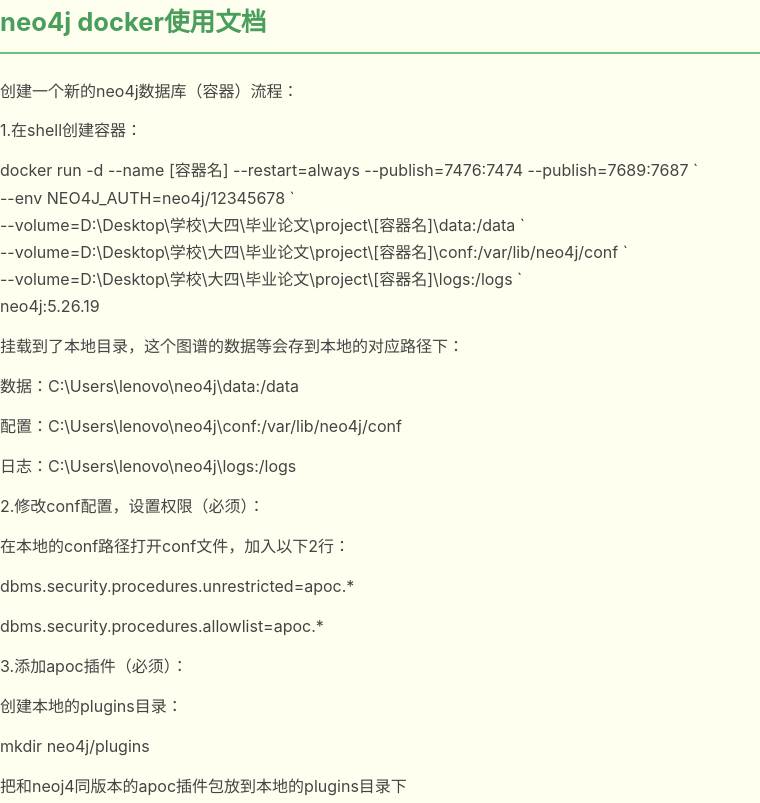
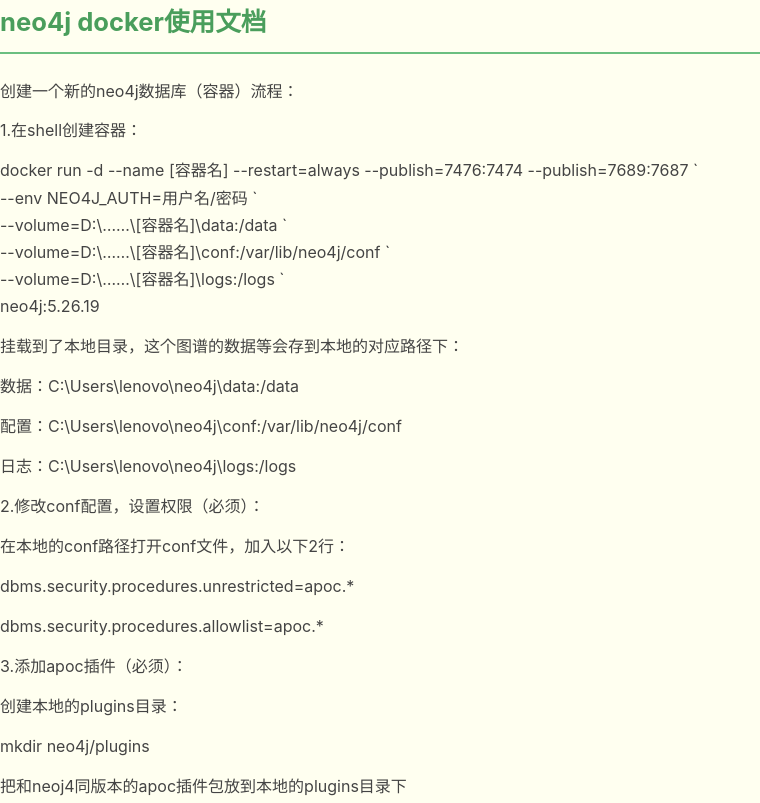
Before and after one commit to smi1ee1ims/smi1ee1ims.github.io, a plain HTML site: page docs/数据库/neo4j docker使用文档.html in a window 1280 px wide. Shown: the top 803 px of the page, without its empty margins (0-760 px from the left). Drawn offline with Linux system fonts and the light colour scheme.

Commit message:
Update neo4j docker使用文档.html

```diff
--- a/docs/数据库/neo4j docker使用文档.html
+++ b/docs/数据库/neo4j docker使用文档.html
@@ -10,10 +10,10 @@
 <p>创建一个新的neo4j数据库（容器）流程：</p>
 <p>1.在shell创建容器：</p>
 <p>docker run -d --name [容器名] --restart=always --publish=7476:7474 --publish=7689:7687 `<br>
---env NEO4J_AUTH=neo4j/12345678 `<br>
---volume=D:\Desktop\学校\大四\毕业论文\project\[容器名]\data:/data `<br>
---volume=D:\Desktop\学校\大四\毕业论文\project\[容器名]\conf:/var/lib/neo4j/conf `<br>
---volume=D:\Desktop\学校\大四\毕业论文\project\[容器名]\logs:/logs `<br>
+--env NEO4J_AUTH=用户名/密码 `<br>
+--volume=D:\……\[容器名]\data:/data `<br>
+--volume=D:\……\[容器名]\conf:/var/lib/neo4j/conf `<br>
+--volume=D:\……\[容器名]\logs:/logs `<br>
 neo4j:5.26.19</p>
 <p>挂载到了本地目录，这个图谱的数据等会存到本地的对应路径下：</p>
 <p>数据：C:\Users\lenovo\neo4j\data:/data</p>
@@ -69,7 +69,7 @@
 <p>可能是用户名写错了</p>
 <p>3.浏览器一直登录不上：Neo.ClientError.Security.Unauthorized: The client is unauthorized due to aut</p>
 <p>解决：</p>
-<p>1）删除C:\Users\lenovo\neo4j\data\dbms下面的auth文件</p>
+<p>1）删除C:\……\neo4j\data\dbms下面的auth文件</p>
 <p>2）在终端里：docker restart 容器名</p>
 <p>3）重新进浏览器端口，输入正确的用户名密码即可</p>
   </div>
```
